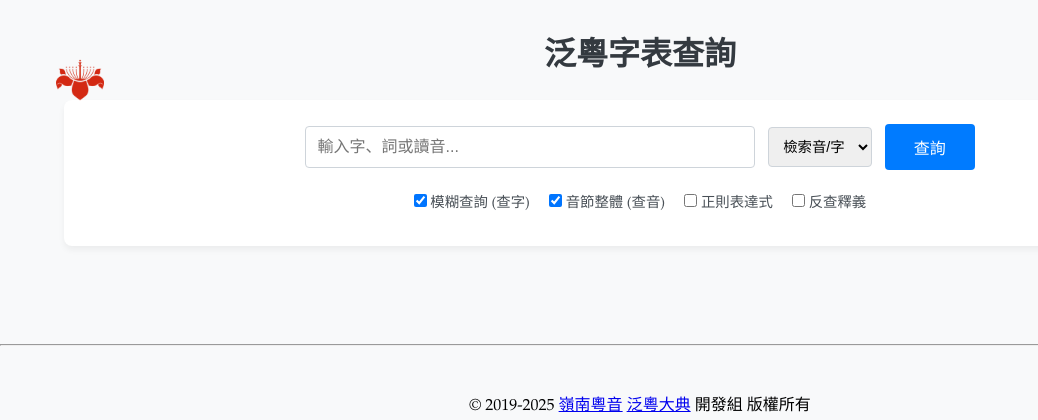
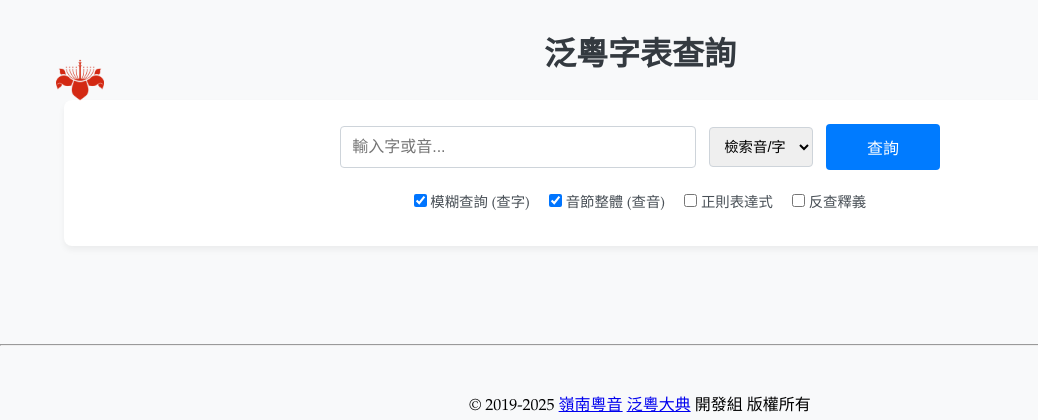
Before and after one commit to EcRal5t/jyutdict, a PHP site: page /sheet.php in a window 1280 px wide. Shown: the top 420 px of the page, without its empty margins (0-1038 px from the left). Run offline with PHP 8.4, Linux system fonts and the light colour scheme; data that the repository does not hold is empty.

Commit message:
250625 / FJB Functions / New Layout Part 6

```diff
--- a/sheet.php
+++ b/sheet.php
@@ -54,6 +54,7 @@ include("const.php");
             align-items: center;
             gap: 0.8em;
             width: 100%;
+            max-width: 600px;
         }
 
         #query-input {
@@ -67,6 +68,7 @@ include("const.php");
         }
 
         #location-select, #search-button {
+            flex: 1;
             flex-shrink: 0;
         }
 
@@ -134,6 +136,9 @@ include("const.php");
             display: flex;
             align-items: center;
             gap: 1.2em;
+            text-align: center;
+            flex-direction: column;
+            justify-content: center;
         }
 
         .result-left-main-char {
@@ -252,6 +257,7 @@ include("const.php");
                 border-bottom: 1px solid #e9ecef;
                 padding-bottom: 1em;
                 min-width: auto;
+                flex-direction: row;
             }
         }
 
@@ -260,7 +266,6 @@ include("const.php");
                 padding: 1em;
             }
             .search-controls-wrapper {
-                flex-direction: column;
                 align-items: stretch;
                 gap: 0.5em;
             }
@@ -305,8 +310,8 @@ include("const.php");
 
         <div id="sheet-search-form">
             <div class="search-controls-wrapper">
-                <input type="text" id="query-input" placeholder="輸入字、詞或讀音...">
-                <select id="location-select">
+                <input type="text" id="query-input" placeholder="輸入字或音...">
+                <select title="Select Location" id="location-select">
                     <option value="">綜合音/字</option>
                     <option value="檢" selected>檢索音/字</option>
                 </select>
```
